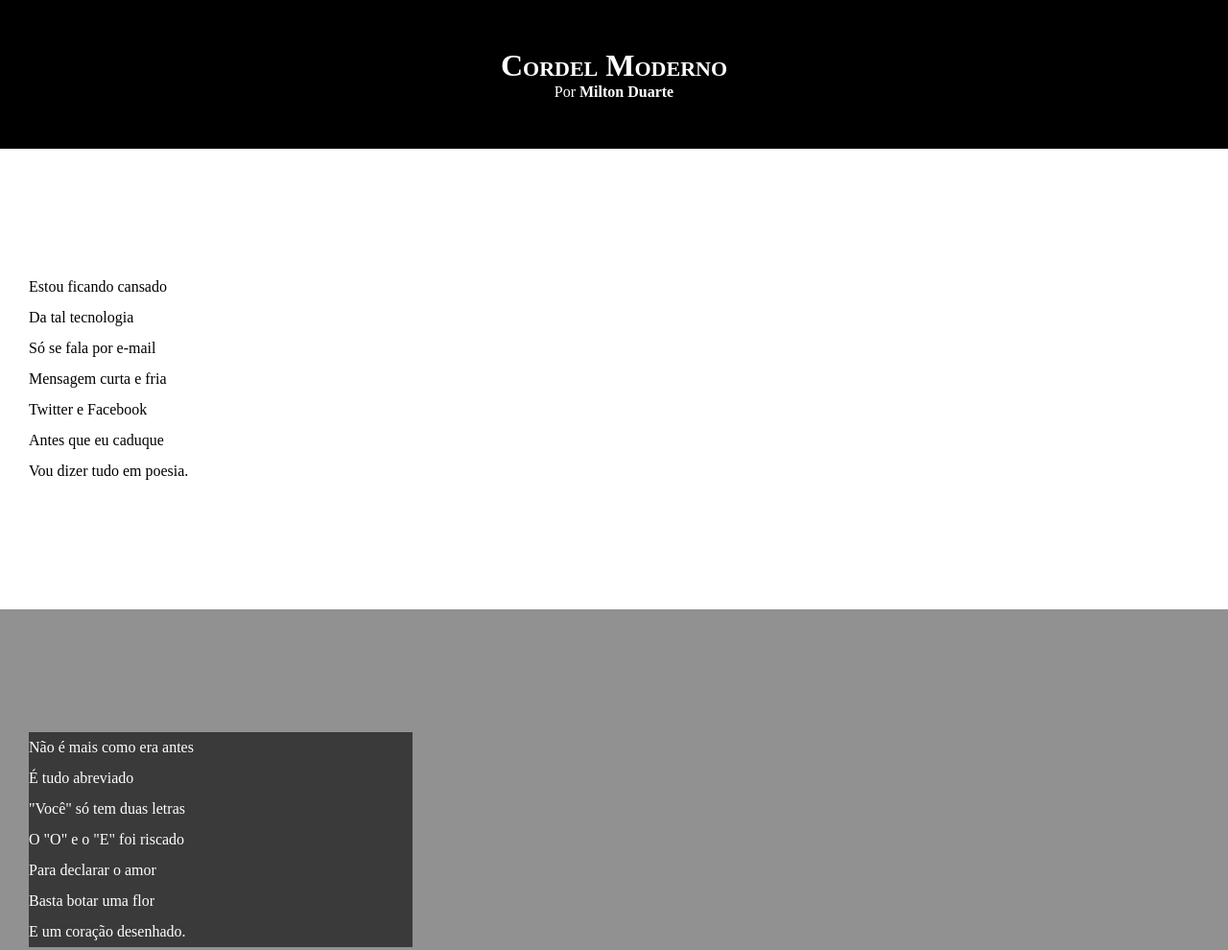
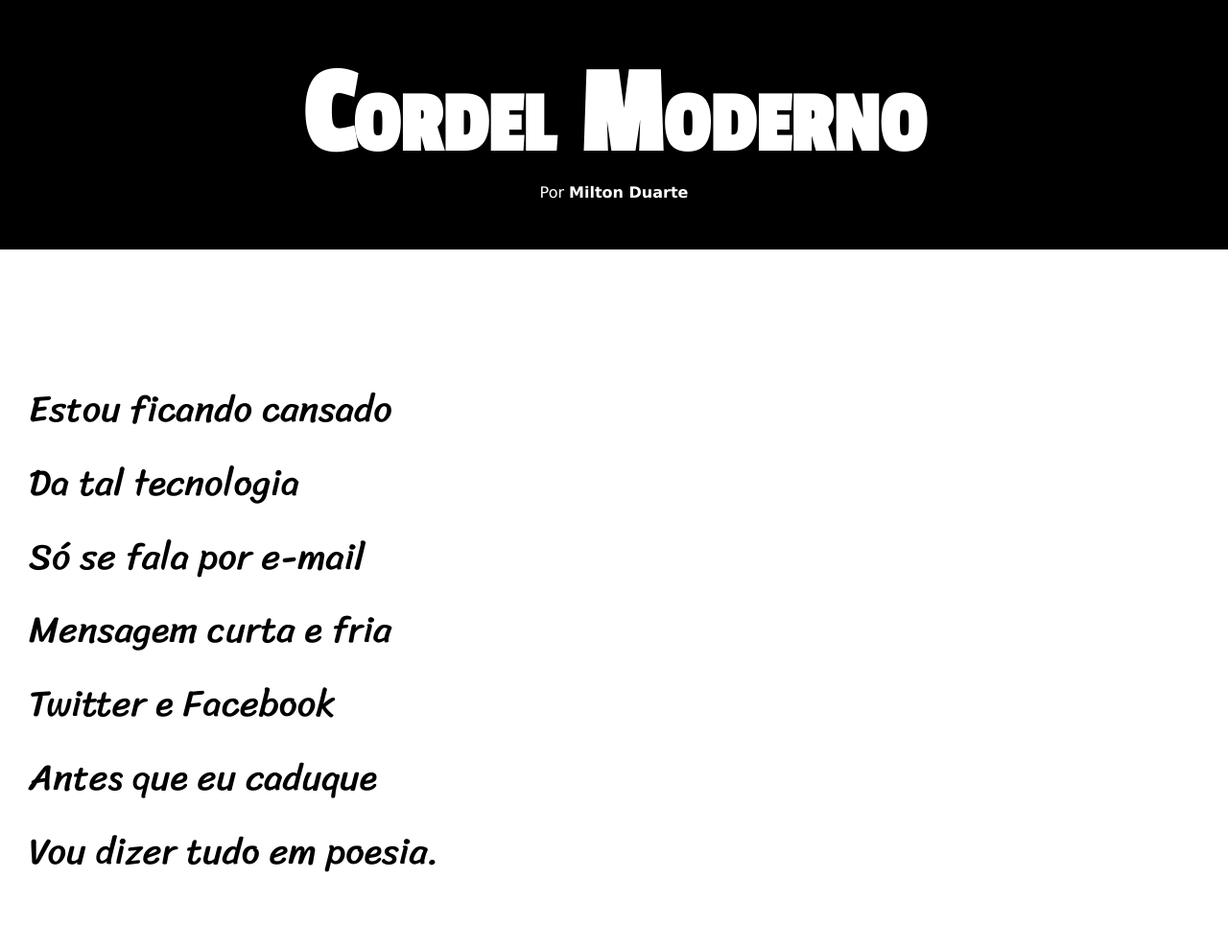
Before and after one commit to Pedrohriquelme/Html-css, a plain HTML site: page desafios/desafio012/index.html in a window 1280 px wide. Shown: the top 990 px of the page at 96% size. Drawn offline with Linux system fonts and the light colour scheme.

Commit message:
Atualização de desafio 12

```diff
--- a/desafios/desafio012/estilo/style.css
+++ b/desafios/desafio012/estilo/style.css
@@ -1,13 +1,24 @@
 @charset "UTF-8";
+
+@import url('https://fonts.googleapis.com/css2?family=Passion+One&display=swap');
+@import url('https://fonts.googleapis.com/css2?family=Sriracha&display=swap');
+
+:root {
+    --fonte1: Verdana, Geneva, Tahoma, sans-serif;
+    --fonte2: 'Passion One', cursive;
+    --fonte3: 'Sriracha', cursive;
+}
 
 * {
     margin: 0px;
     padding: 0px;
+    font-size: 1em;
 }
 
 html, body {
     min-height: 100vh;
     background-color: darkgray;
+    font-family: var(--fonte1);
 }
 
 header {
@@ -19,6 +30,8 @@ header {
 header > h1 {
     padding-top: 50px;
     font-variant: small-caps;
+    font-family: var(--fonte2);
+    font-size: 10vw;
 }
 
 header > p {
@@ -40,6 +53,8 @@ section {
     padding-top: 10%;
     padding-bottom: 10%;
     line-height: 2em;
+    font-size: 3vw;
+    font-family: var(--fonte3);
 }
 
 section.normal {
@@ -53,7 +68,8 @@ section.imagem {
 }
 
 section.imagem > p {
-    width: 400px;
+    padding: 5px;
+    display: inline-block;
     background-color: rgba(0, 0, 0, 0.601);
 }
 
```
